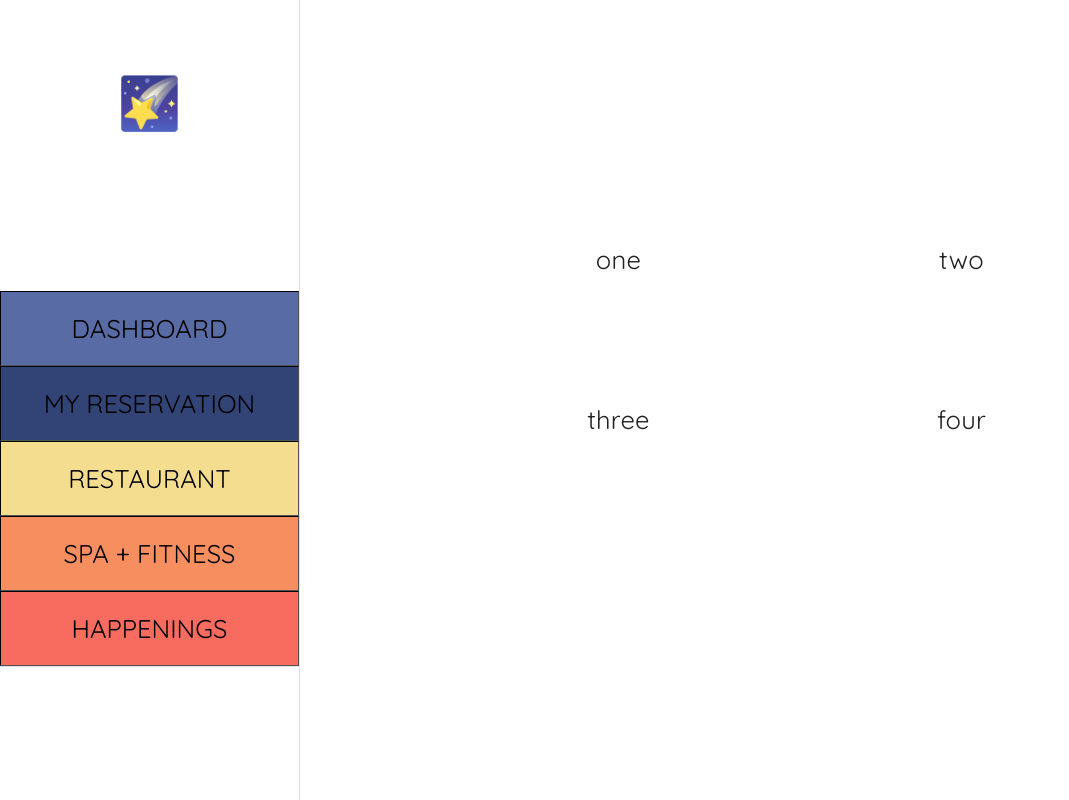
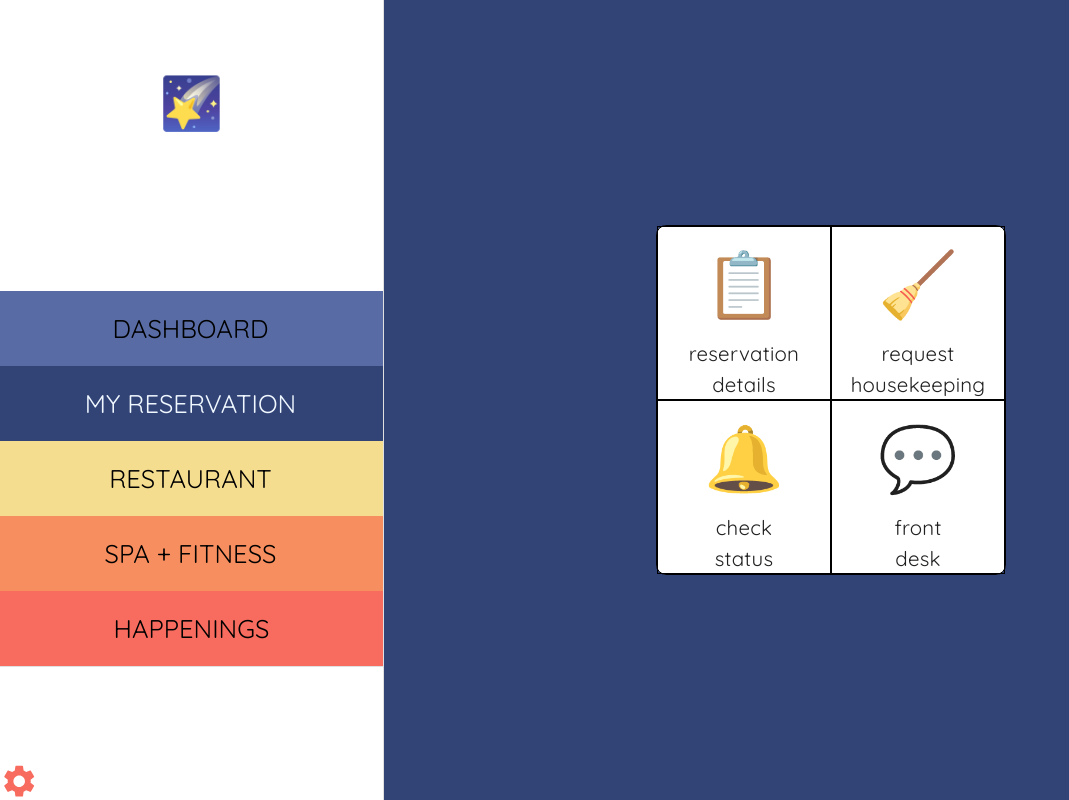
Before and after one commit to sabhanson/hotel-app, a React (Create React App) app: page / in a window 1280 px wide. Both pictures are taken after a click on the button "MY RESERVATION". Shown: the whole page, without its empty margins (0-1069 px from the left). Built offline with nearby package versions, Linux system fonts and the light colour scheme.

Commit message:
lookin good

```diff
--- a/package.json
+++ b/package.json
@@ -5,6 +5,7 @@
   "dependencies": {
     "@emotion/react": "^11.8.2",
     "@emotion/styled": "^11.8.1",
+    "@mui/icons-material": "^5.5.1",
     "@mui/material": "^5.5.1",
     "@testing-library/jest-dom": "^5.16.2",
     "@testing-library/react": "^12.1.4",
--- a/public/index.html
+++ b/public/index.html
@@ -33,7 +33,7 @@
       work correctly both with client-side routing and a non-root public URL.
       Learn how to configure a non-root public URL by running `npm run build`.
     -->
-    <title>React App</title>
+    <title>Hotel App</title>
   </head>
   <body>
     <noscript>You need to enable JavaScript to run this app.</noscript>
--- a/src/App.css
+++ b/src/App.css
@@ -10,69 +10,79 @@
   font-family: 'Quicksand', sans-serif !important;
   margin: 0;
   padding: 0;
+  white-space: nowrap;
 }
 
 .App {
   text-align: center;
 }
 
-.App-logo {
-  height: 40vmin;
-  pointer-events: none;
+html {
+  font-size: 1.6rem;
+  margin: 0;
+  padding: 0;
+  white-space: nowrap;
 }
 
-@media (prefers-reduced-motion: no-preference) {
-  .App-logo {
-    animation: App-logo-spin infinite 20s linear;
-  }
+body {
+  margin: 0;
+  padding: 0;
+  white-space: nowrap;
 }
 
-.App-header {
-  background-color: #282c34;
-  min-height: 100vh;
+.dashboard {
+  height: 100vh;
   display: flex;
-  flex-direction: column;
-  align-items: center;
-  justify-content: center;
-  font-size: calc(10px + 2vmin);
-  color: white;
+  width: 70%;
+  justify-content: flex-end;
+  align-items: flex-start;
+  background-color: var(--atomic-tangerine);
 }
 
-.App-link {
-  color: #61dafb;
+.welcome-wrapper {
+  height: 100vh;
+  display: flex;
+  align-items: center;
 }
 
-@keyframes App-logo-spin {
-  from {
-    transform: rotate(0deg);
-  }
-  to {
-    transform: rotate(360deg);
-  }
-}
-
-html {
-  font-size: 1.6rem;
+.dash-welcome {
+  position: absolute;
+  color: white;
+  font-size: 3rem;
 }
 
 .card-container {
   height: 100vh;
   display: flex;
-  width: 100%;
+  width: 70%;
   justify-content: center;
   align-items: center;
   background-color: var(--atomic-tangerine);
 }
 
 .card-box {
-  height: 40vh;
-  width: 70%;
+  height: 350px;
+  width: 350px;
   background-color: white;
+  border: 1px solid black;
   display: flex;
   flex-flow: row wrap;
   justify-content: space-evenly;
+  border-radius: 10px;
 }
 
 .card-grid {
   width: 50%;
+  height: 50%;
+  border: 1px solid black;
 }
+
+.card-emoji {
+  font-size: 2.5rem;
+  padding: 8px 8px 0px 8px;
+}
+
+.card-caption {
+  margin-top: 8px;
+  font-size: 0.8rem;
+}
--- a/src/components/Navigation.js
+++ b/src/components/Navigation.js
@@ -13,10 +13,12 @@ import Reservation from "./../pages/Reservation";
 import Restaurant from "./../pages/Restaurant";
 import SpaFitness from "./../pages/SpaFitness";
 import Happenings from "./../pages/Happenings";
+import SettingsIcon from "@mui/icons-material/Settings";
 
-const drawerWidth = 300;
+const drawerWidth = "30%";
 
 export default function Navigation() {
+  const [active, setActive] = useState(false);
   const [currentPage, setCurrentPage] = useState("DASHBOARD");
 
   const renderPage = () => {
@@ -69,7 +71,11 @@ export default function Navigation() {
           ].map((text, index) => (
             <li>
               <button
-                className={`btn${index + 1} btn-style`}
+                className={
+                  currentPage === `${text}`
+                    ? `btn${index + 1} btn-style active`
+                    : `btn${index + 1} btn-style`
+                }
                 onClick={() => handlePageChange(text)}
               >
                 {text}
@@ -78,15 +84,10 @@ export default function Navigation() {
           ))}
         </ul>
         <Divider />
+        <div className="setting-div">
+          <SettingsIcon className="icon" />
+        </div>
       </Drawer>
-      {/* <div className="card-container">
-        <Box className="card-box">
-          <div className="card-grid">one</div>
-          <div className="card-grid">two</div>
-          <div className="card-grid">three</div>
-          <div className="card-grid">four</div>
-        </Box>
-      </div> */}
       {renderPage()}
     </Box>
   );
--- a/src/components/styles/Navigation.css
+++ b/src/components/styles/Navigation.css
@@ -1,53 +1,51 @@
-.card-container {
-  height: 100vh;
-  display: flex;
-  width: 100%;
-  justify-content: center;
-  align-items: center;
-  background-color: var(--atomic-tangerine);
-}
-
-.card-box {
-  height: 40vh;
-  width: 70%;
-  /* background-color: pink; */
-  display: flex;
-  flex-flow: row wrap;
-  justify-content: space-evenly;
-}
-
-.card-grid {
-  width: 50%;
-}
-
 .btn-style {
   width: 100%;
   height: 75px;
   font-size: 1rem;
   border: none;
-  border: 1px inset black;
+  overflow-x: visible;
+  /* border: 1px inset black; */
 }
 
 .btn1 {
   background-color: var(--color1);
+  border-right: 2px solid var(--color1);
 }
 
 .btn2 {
   background-color: var(--color2);
+  border-right: 2px solid var(--color2);
 }
 
 .btn3 {
   background-color: var(--color3);
+  border-right: 2px solid var(--color3);
 }
 
 .btn4 {
   background-color: var(--color4);
+  border-right: 2px solid var(--color4);
 }
 
 .btn5 {
   background-color: var(--color5);
+  border-right: -20px solid var(--color5);
 }
 
 ul {
   padding-top: 150px;
 }
+
+.active {
+  color: aliceblue;
+}
+
+.setting-div {
+  height: 100%;
+  display: flex;
+  align-items: flex-end;
+}
+
+.icon {
+  color: var(--color5);
+}
--- a/src/pages/Dashboard.js
+++ b/src/pages/Dashboard.js
@@ -1,15 +1,16 @@
 import React from "react";
 import { Box } from "@mui/system";
+import Trees from "../images/pexels-matthew-montrone-1179229.jpg";
 
 export function Dashboard() {
   return (
-    <div className="card-container">
-      <Box className="card-box">
-        <div className="card-grid">one</div>
-        <div className="card-grid">two</div>
-        <div className="card-grid">three</div>
-        <div className="card-grid">four</div>
-      </Box>
+    <div className="dashboard btn1">
+      <div className="welcome-wrapper">
+        <h1 className="dash-welcome">
+          welcome to <br /> Vancouver
+        </h1>
+      </div>
+      <img width={"600px"} src={Trees}></img>
     </div>
   );
 }
--- a/src/pages/Happenings.js
+++ b/src/pages/Happenings.js
@@ -3,12 +3,31 @@ import { Box } from "@mui/system";
 
 export function Happenings() {
   return (
-    <div className="card-container">
+    <div className="card-container btn5">
       <Box className="card-box">
-        <div className="card-grid">one</div>
-        <div className="card-grid">two</div>
-        <div className="card-grid">three</div>
-        <div className="card-grid">four</div>
+        <div className="card-grid">
+          <p className="card-emoji">💼</p>
+          <p className="card-caption">events</p>
+        </div>
+        <div className="card-grid">
+          <p className="card-emoji">🎶</p>
+          <p className="card-caption">
+            live
+            <br />
+            music
+          </p>
+        </div>
+        <div className="card-grid">
+          <p className="card-emoji">🗞️</p>
+          <p className="card-caption">news</p>
+        </div>
+        <div className="card-grid">
+          <p className="card-emoji">🌳</p>
+          <p className="card-caption">
+            hikes
+            <br />+ views
+          </p>
+        </div>
       </Box>
     </div>
   );
--- a/src/pages/Reservation.js
+++ b/src/pages/Reservation.js
@@ -3,12 +3,40 @@ import { Box } from "@mui/system";
 
 export function Reservation() {
   return (
-    <div className="card-container">
+    <div className="card-container btn2">
       <Box className="card-box">
-        <div className="card-grid">one</div>
-        <div className="card-grid">two</div>
-        <div className="card-grid">three</div>
-        <div className="card-grid">four</div>
+        <div className="card-grid">
+          <p className="card-emoji">📋</p>
+          <p className="card-caption">
+            reservation
+            <br />
+            details
+          </p>
+        </div>
+        <div className="card-grid">
+          <p className="card-emoji">🧹</p>
+          <p className="card-caption">
+            request
+            <br />
+            housekeeping
+          </p>
+        </div>
+        <div className="card-grid">
+          <p className="card-emoji">🔔</p>
+          <p className="card-caption">
+            check
+            <br />
+            status
+          </p>
+        </div>
+        <div className="card-grid">
+          <p className="card-emoji">💬</p>
+          <p className="card-caption">
+            front
+            <br />
+            desk
+          </p>
+        </div>
       </Box>
     </div>
   );
--- a/src/pages/Restaurant.js
+++ b/src/pages/Restaurant.js
@@ -3,12 +3,32 @@ import { Box } from "@mui/system";
 
 export function Restaurant() {
   return (
-    <div className="card-container">
+    <div className="card-container btn3">
       <Box className="card-box">
-        <div className="card-grid">one</div>
-        <div className="card-grid">two</div>
-        <div className="card-grid">three</div>
-        <div className="card-grid">four</div>
+        <div className="card-grid">
+          <p className="card-emoji">🍲</p>
+          <p className="card-caption">
+            weekly
+            <br />
+            specials
+          </p>
+        </div>
+        <div className="card-grid">
+          <p className="card-emoji">🍽️</p>
+          <p className="card-caption">hours</p>
+        </div>
+        <div className="card-grid">
+          <p className="card-emoji">📜</p>
+          <p className="card-caption">menu</p>
+        </div>
+        <div className="card-grid">
+          <p className="card-emoji">💬</p>
+          <p className="card-caption">
+            host
+            <br />
+            stand
+          </p>
+        </div>
       </Box>
     </div>
   );
--- a/src/pages/SpaFitness.js
+++ b/src/pages/SpaFitness.js
@@ -3,12 +3,40 @@ import { Box } from "@mui/system";
 
 export function SpaFitness() {
   return (
-    <div className="card-container">
+    <div className="card-container btn4">
       <Box className="card-box">
-        <div className="card-grid">one</div>
-        <div className="card-grid">two</div>
-        <div className="card-grid">three</div>
-        <div className="card-grid">four</div>
+        <div className="card-grid">
+          <p className="card-emoji">🏊‍♀️</p>
+          <p className="card-caption">
+            pool
+            <br />
+            hours
+          </p>
+        </div>
+        <div className="card-grid">
+          <p className="card-emoji">🏋️</p>
+          <p className="card-caption">
+            gym
+            <br />
+            hours
+          </p>
+        </div>
+        <div className="card-grid">
+          <p className="card-emoji">💆‍♀️</p>
+          <p className="card-caption">
+            book
+            <br />
+            an appt
+          </p>
+        </div>
+        <div className="card-grid">
+          <p className="card-emoji">💬</p>
+          <p className="card-caption">
+            fitness
+            <br />
+            desk
+          </p>
+        </div>
       </Box>
     </div>
   );
```
Also changed, not shown: 2 other files (tests, documents, lock files or other folders).
